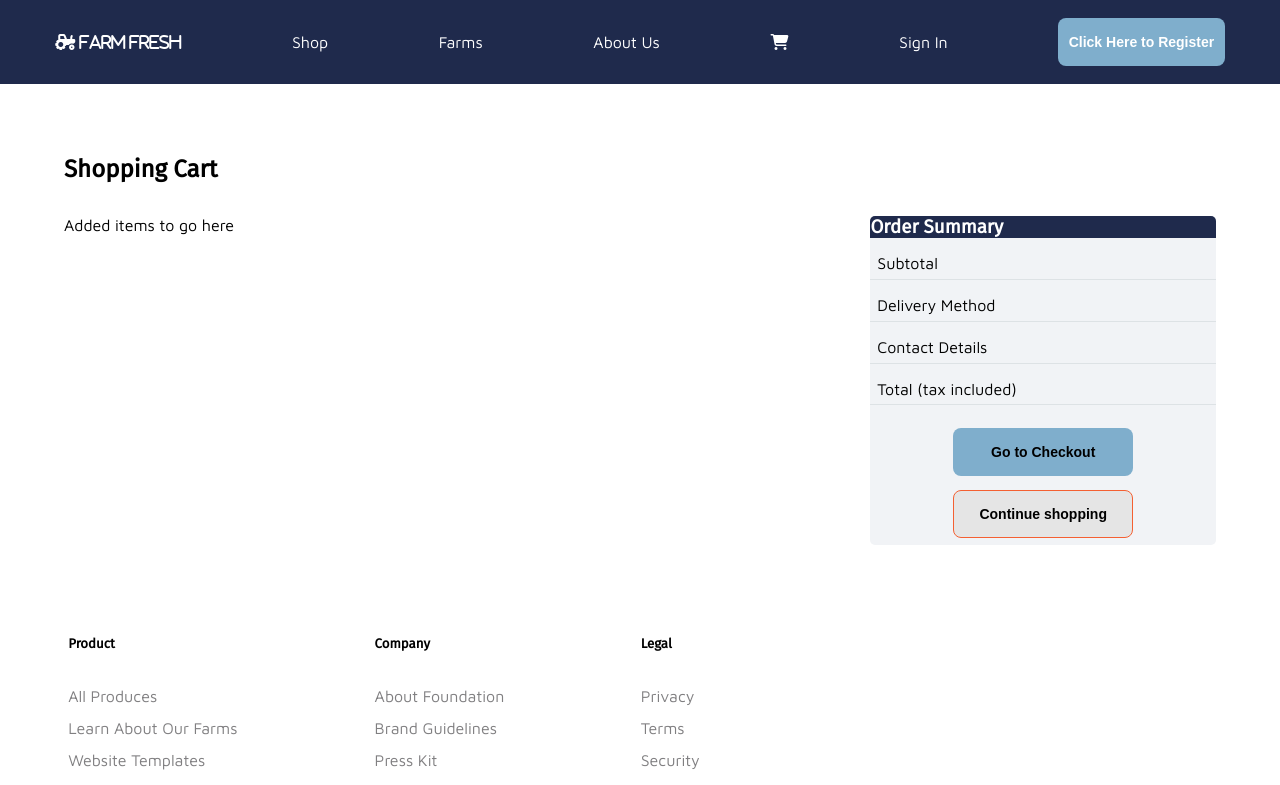
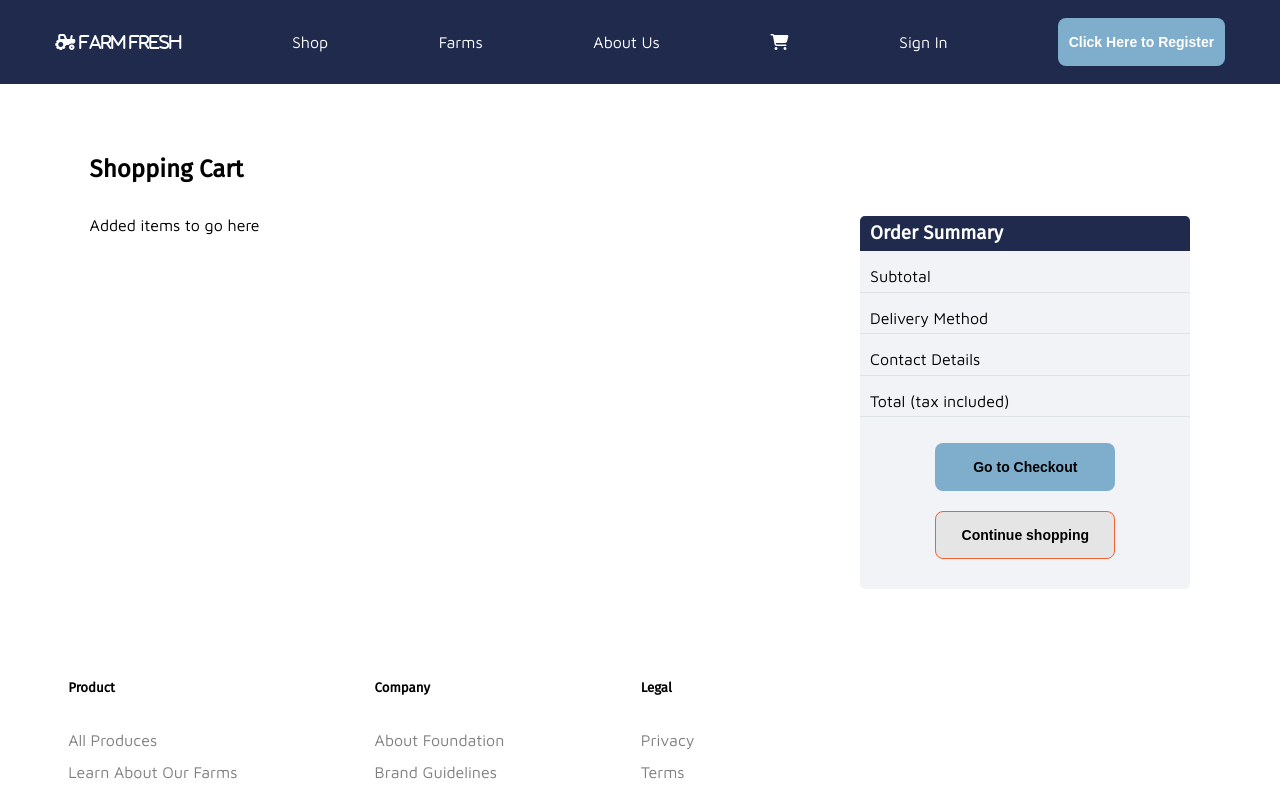
Before and after one commit to bw-farm-fresh-produce-v3/Frontend, a React (Create React App) app: page /cart in a window 1280 px wide. Shown: the top 785 px of the page. Built offline with nearby package versions, Linux system fonts and the light colour scheme.

Commit message:
made changes to padding

```diff
--- a/src/App.css
+++ b/src/App.css
@@ -347,13 +347,13 @@ footer a {
 }
 
 .cartContainer h2 {
-  padding: 4% 5% 1%;
+  padding: 4% 7% 1%;
 }
 
 .cartBody {
   display: flex;
   justify-content: space-between;
-  padding: 0 5% 5%;
+  padding: 0 7% 5%;
 }
 
 .itemList {
@@ -371,23 +371,25 @@ footer a {
   background-color: #1F2A4C;
   border-radius: 5px 5px 0px 0px;
   margin: 0;
+  padding: 2% 3%;
 }
 
 .summary p {
   border-bottom: 1px solid #DDE2E5;
-  padding: 0 2% 2%;
+  padding: 0 3% 2%;
 }
 
 .cartBtns {
   display: flex;
   flex-direction: column;
   align-items: center;
+  padding-bottom: 6%;
 }
 
 .cartBtns button {
   width: 180px;
   height: 48px;
-  margin: 2% 0;
+  margin: 3% 0;
   color: black;
 }
 
```
